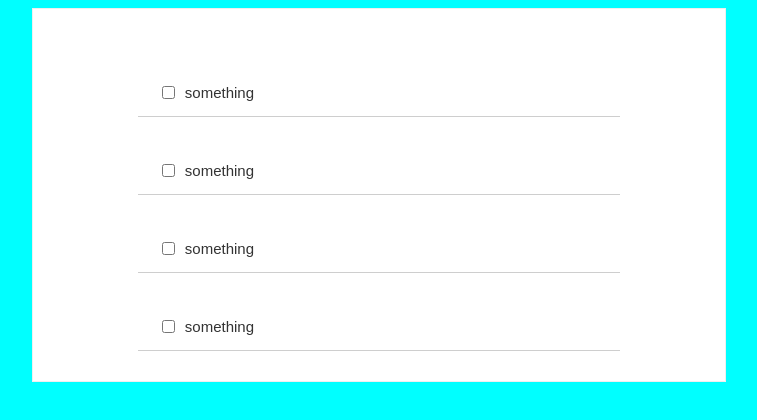
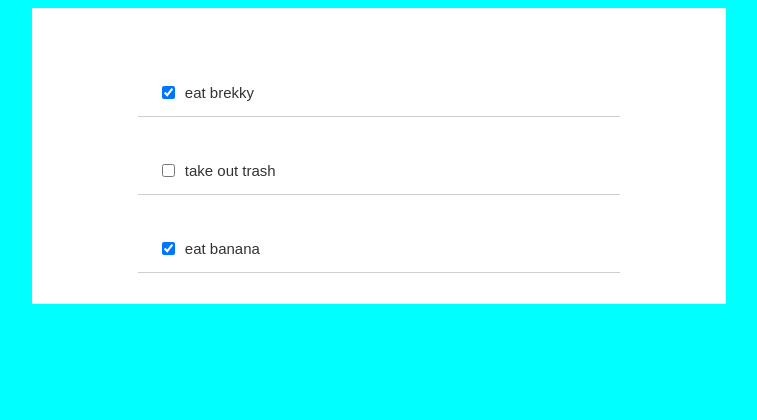
Before and after one commit to ugkid/to-do-app, a React (Create React App) app: page / in a window 1280 px wide. Shown: the top 420 px of the page, without its empty margins (261-1018 px from the left). Built offline with nearby package versions, Linux system fonts and the light colour scheme.

Commit message:
added data file, mapped components using .map

```diff
--- a/src/App.js
+++ b/src/App.js
@@ -1,15 +1,13 @@
 import React from "react";
 import TodoItem from "./TodoItem";
+import todosData from "./todosData";
 
 function App() {
-  return (
-    <div className="todo-list">
-      <TodoItem />
-      <TodoItem />
-      <TodoItem />
-      <TodoItem />
-    </div>
-  );
+  const todoItems = todosData.map(item => (
+    <TodoItem key={item.id} item={item} />
+  ));
+
+  return <div className="todo-list">{todoItems}</div>;
 }
 
 export default App;
--- a/src/TodoItem.js
+++ b/src/TodoItem.js
@@ -1,10 +1,10 @@
 import React from "react";
 
-function TodoItem() {
+function TodoItem(props) {
   return (
     <div className="todo-item">
-      <input type="checkbox" />
-      <p>something</p>
+      <input type="checkbox" checked={props.item.completed} />
+      <p>{props.item.text}</p>
     </div>
   );
 }
--- /dev/null
+++ b/src/todosData.js
@@ -0,0 +1,19 @@
+const todosData = [
+  {
+    id: 1,
+    text: "eat brekky",
+    completed: true
+  },
+  {
+    id: 2,
+    text: "take out trash",
+    completed: false
+  },
+  {
+    id: 3,
+    text: "eat banana",
+    completed: true
+  }
+];
+
+export default todosData;
```
